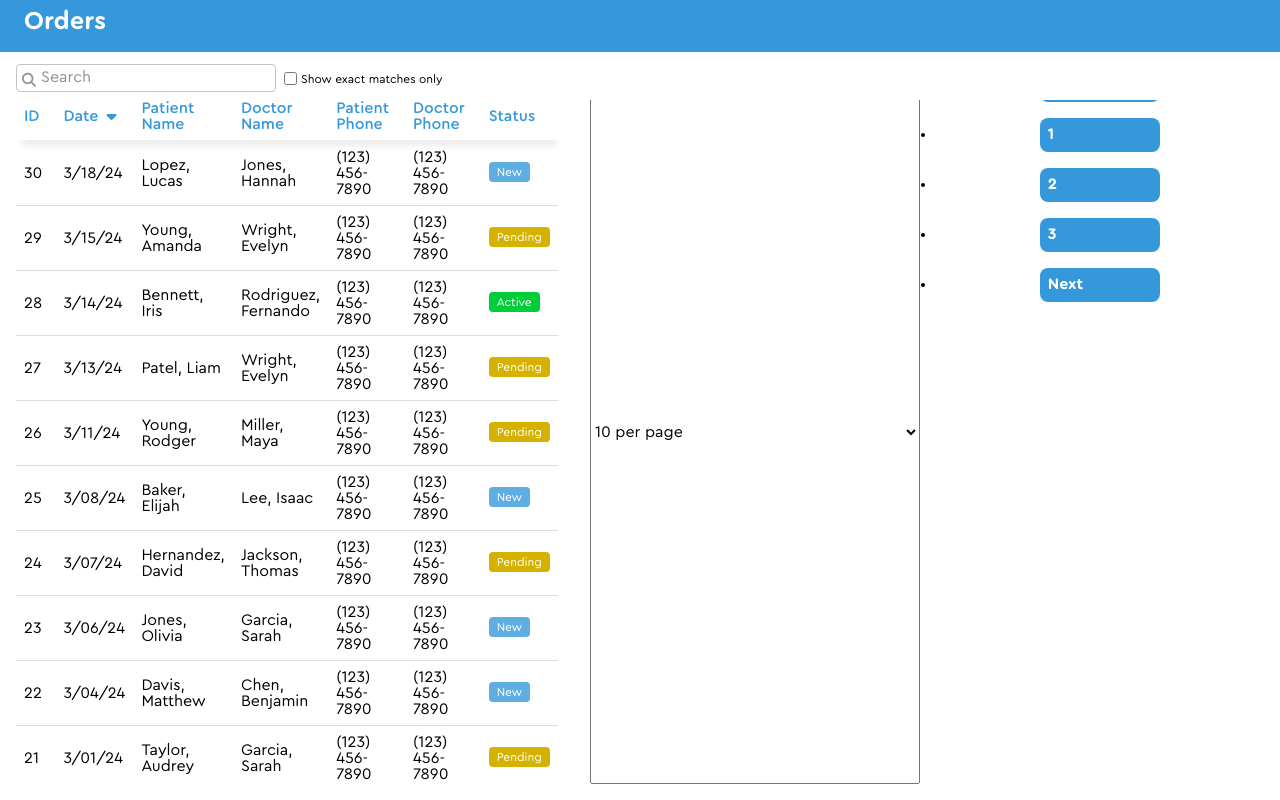
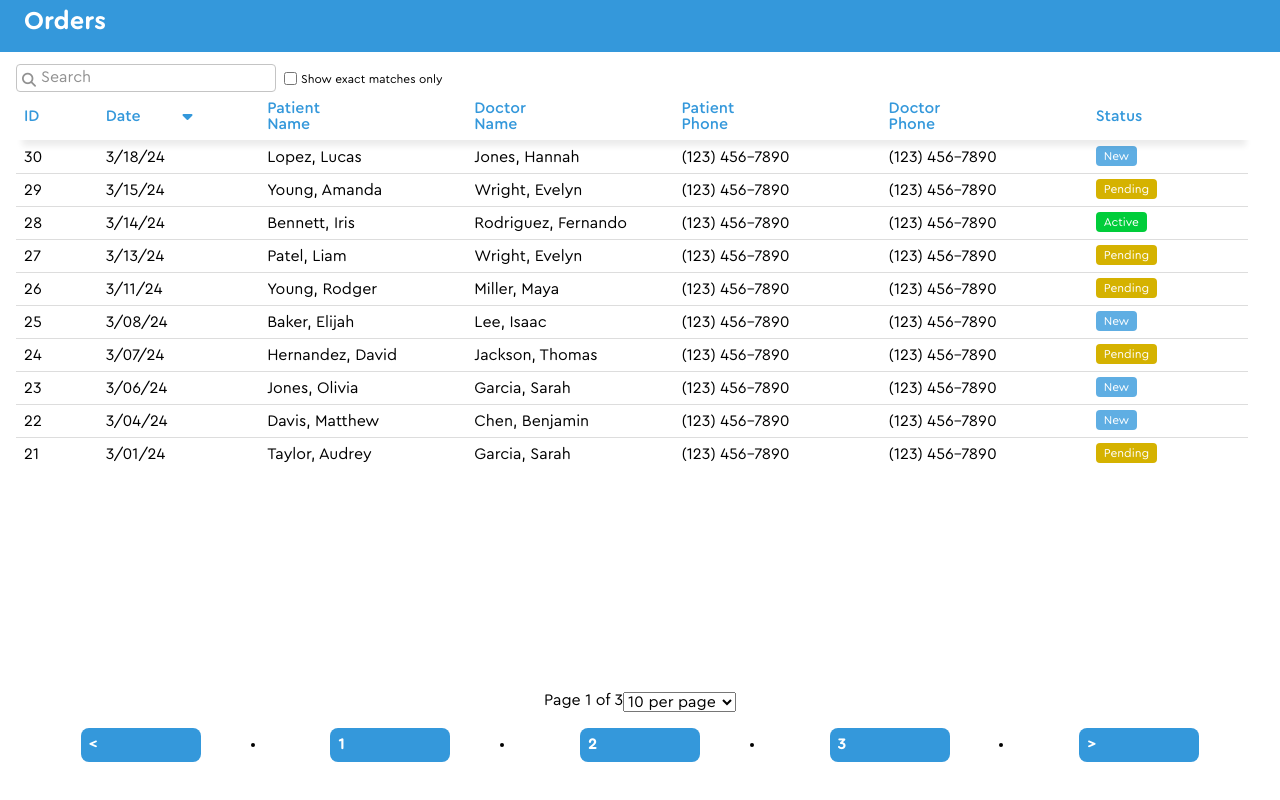
Before and after one commit to tprojects1/orders, a React (Create React App) app: page / in a window 1280 px wide. Built offline with nearby package versions, Linux system fonts and the light colour scheme.

Commit message:
table pages functionality
added the ability to cycle between sets of pages

```diff
--- a/src/components/table/component.jsx
+++ b/src/components/table/component.jsx
@@ -242,13 +242,69 @@ const Table = ({ data,
   }
 
   const totalPages = Math.ceil(filteredData.length / itemsPerPage),
-    itemsPerPageOptions = [5, 10, 20];
+    itemsPerPageOptions = [5, 10, 20],
+    visiblePages = 5; // Number of visible page links in a set
+
+  function goToPreviousSetOfPages() {
+    setCurrentPage(Math.max(1, currentPage - visiblePages));
+  }
+
+  function goToNextSetOfPages() {
+    setCurrentPage(Math.min(totalPages, currentPage + visiblePages));
+  }
+
+  function renderPageButtons() {
+    const visiblePages = Math.min(5, totalPages); // Ensure max 5 buttons
+    const totalPagesToShow = Math.ceil(totalPages / visiblePages);
+
+    let startIndex = Math.max(
+      1,
+      Math.min(currentPage, Math.floor((currentPage - 1) / visiblePages) * visiblePages + 1)
+    );
+
+    const endIndex = Math.min(totalPages, startIndex + visiblePages - 1),
+      buttons = [<li><button onClick={() => goToPage('previous')} disabled={currentPage === 1}>&lt;</button></li>];
+
+    for (let i = startIndex; i <= endIndex; i++) {
+      buttons.push(
+        <li key={i}>
+          <button onClick={() => setCurrentPage(i)} className={currentPage === i ? 'active' : ''}>
+            {i}
+          </button>
+        </li>
+      );
+    }
+
+    if (startIndex > 1) {
+      buttons.unshift(
+        <li key="prev">
+          <button onClick={goToPreviousSetOfPages} disabled={currentPage === 1}>
+            &lt;&lt;
+          </button>
+        </li>
+      );
+    }
+
+    buttons.push(<li><button onClick={() => goToPage('next')} disabled={currentPage === totalPages}>&gt;</button></li>)
+
+    if (endIndex < totalPages) {
+      buttons.push(
+        <li key="next">
+          <button onClick={goToNextSetOfPages} disabled={currentPage === totalPagesToShow}>
+            &gt;&gt;
+          </button>
+        </li>
+      );
+    }
+
+    return buttons;
+  }
 
   return (
     <>
       <div className={`table ${isSortable ? 'sortable' : ''} ${isEditable ? 'editable' : ''}`}>
         <div id="search">
-          <div class="search">
+          <div className="search">
             <input type="search" placeholder="Search" value={searchTerm} onChange={handleSearchChange} />
           </div>
           <label htmlFor="toggle-exact-matches">
@@ -266,15 +322,9 @@ const Table = ({ data,
             <tbody>
               {/* Display no results message if filteredData is empty */}
               {filteredData.length === 0 && searchTerm !== '' && (
-                filteredData.length > itemsPerPage && (
-                  <tr>
-                    <td colSpan={columns.length}>
-                      <button onClick={() => goToPage('previous')}>Previous</button>
-                      <span>Page {currentPage} of {totalPages}</span>
-                      <button onClick={() => goToPage('next')}>Next</button>
-                    </td>
-                  </tr>
-                )
+                <tr>
+                  <td colSpan={columns.length} className='no-results'><h4>No Results</h4><p>There aren't any results for the term <strong>{searchTerm}</strong>, but you can try another search term or <a href="#" onClick={clearSearch}>view all of the table entries</a>.</p></td>
+                </tr>
               )}
               {filteredData.slice((currentPage - 1) * itemsPerPage, currentPage * itemsPerPage).map((row) => (
                 <tr key={row.id} data-id={row.id} onClick={() => handleRowClick(row, row.id)}>
@@ -291,28 +341,6 @@ const Table = ({ data,
               ))}
             </tbody>
           </table>
-          <select value={itemsPerPage} onChange={(e) => setItemsPerPage(parseInt(e.target.value))}>
-            {itemsPerPageOptions.map((option) => (
-              <option key={option} value={option}>
-                {option} per page
-              </option>
-            ))}
-          </select>
-          <ul>
-            <li>
-              <button onClick={() => goToPage('previous')} disabled={currentPage === 1}>Previous</button>
-            </li>
-            {Array.from({ length: totalPages }, (_, i) => (
-              <li key={i + 1}>
-                <button onClick={() => setCurrentPage(i + 1)} className={currentPage === i + 1 ? 'active' : ''}>
-                  {i + 1}
-                </button>
-              </li>
-            ))}
-            <li>
-              <button onClick={() => goToPage('next')} disabled={currentPage === totalPages}>Next</button>
-            </li>
-          </ul>
           {isEditable ? (
             <DataPanel
               selectedRow={selectedRow}
@@ -329,6 +357,23 @@ const Table = ({ data,
             />
           ) : ''}
         </div>
+        <div id="page-controls">
+          <div>
+            <span>Page {currentPage} of {totalPages}</span>
+            <select value={itemsPerPage} onChange={(e) => setItemsPerPage(parseInt(e.target.value))}>
+              {itemsPerPageOptions.map((option) => (
+                <option key={option} value={option}>
+                  {option} per page
+                </option>
+              ))}
+            </select>
+          </div>
+          <div>
+            <ul>
+              {renderPageButtons()}
+            </ul>
+          </div>
+        </div>
       </div>
     </>
   );
--- a/src/components/table/styles.scss
+++ b/src/components/table/styles.scss
@@ -62,7 +62,8 @@
         display: flex;
         flex-direction: column;
         gap: 1rem;
-        height: inherit;
+        // height: inherit;
+        height: calc(100vh - 200px);
         overflow: auto;
         overflow-x: hidden;
         position: relative;
@@ -375,4 +376,31 @@
         position: relative;
         top: -2px;
     }
+
+    #page-controls {
+        margin: 0;
+        select {
+            margin: 0;
+            width: auto;
+        }
+        > div {
+            display: flex;
+            width: fit-content;
+            > * {
+                margin: 0;
+            }
+            + div {
+                width: auto;
+            }
+            ul {
+                display: flex;
+                > * {
+                    margin: 0;
+                }
+                li {
+                    margin: 0;
+                }
+            }
+        }
+    }
 }
```
